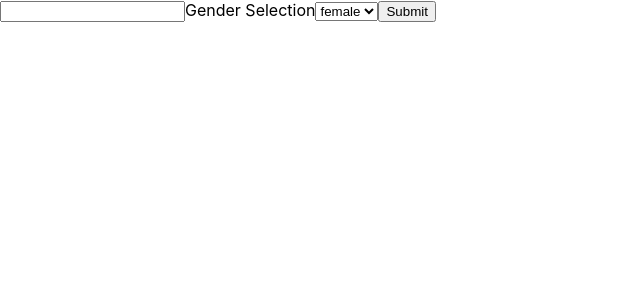
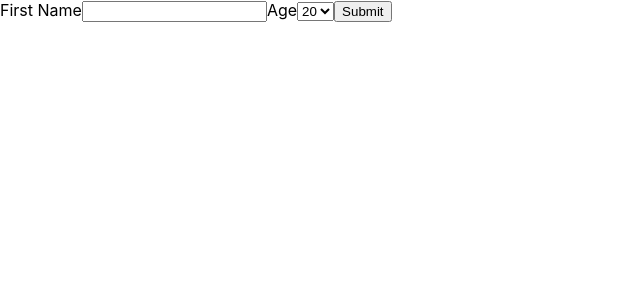
Before and after one commit to Y-2G/react-hook-form-tutorial, a React (Create React App) app: page / in a window 1280 px wide. Shown: the top 300 px of the page, without its empty margins (0-640 px from the left). Built offline with nearby package versions, Linux system fonts and the light colour scheme.

Commit message:
finished section2

```diff
--- a/src/App.tsx
+++ b/src/App.tsx
@@ -1,32 +1,35 @@
 import React from "react";
-import ReactDOM from "react-dom"
 import { useForm } from "react-hook-form";
 
-type GenderEnum = {
-  female: "female",
-  male: "male",
-  other: "other",
-};
+const Input = ({ label, register, required }: any ) => (
+  <>
+    <label>{label}</label>
+    <input name={label} ref={register({ required })} />
+  </>
+);
 
-interface IFormInput {
-  firstName: String;
-  gender: GenderEnum;
-}
+const Select = React.forwardRef(({ label }: any, ref: any) => (
+  <>
+    <label>{label}</label>
+    <select name={label} ref={ref}>
+      <option value="20">20</option>
+      <option value="30">30</option>
+    </select>
+  </>
+))
 
-export default function App() {
-  const { register, handleSubmit } = useForm<IFormInput>();
-  const onSubmit = (data: IFormInput) => console.log(data);
+const App = () => {
+  const { register, handleSubmit } = useForm();
+  const onSubmit = (data: any)=> console.log(data);
 
   return (
     <form onSubmit={handleSubmit(onSubmit)}>
-      <input name="firstName" ref={register} />
-      <label>Gender Selection</label>
-      <select name="gender" ref={register}>
-        <option value="female">female</option>
-        <option value="male">male</option>
-        <option value="other">other</option>
-      </select>
+      <Input label="First Name" register={register} required />
+      <Select label="Age" ref={register} />
       <input type="submit" />
     </form>
-  );
+  )
+
 }
+
+export default App
```
Also changed, not shown: src/App.sec2.tsx (added, +32 -0 lines).
